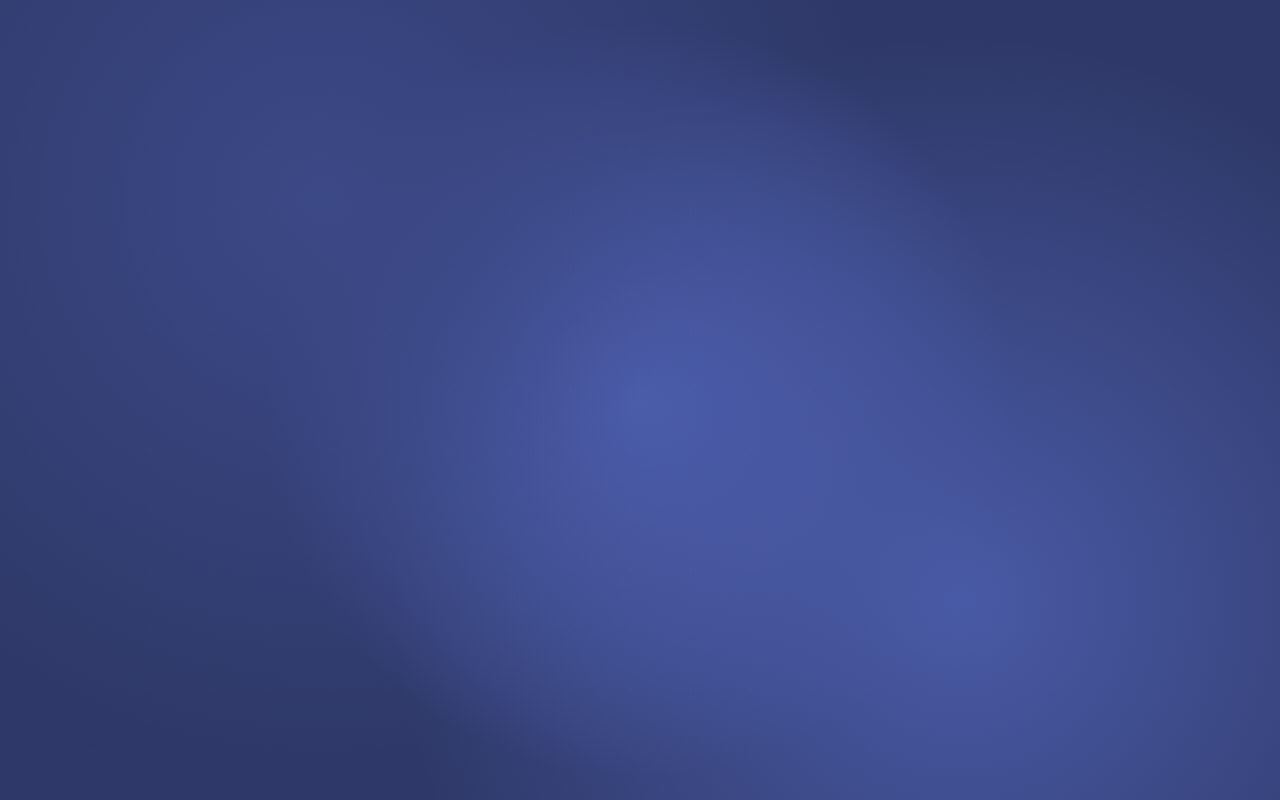
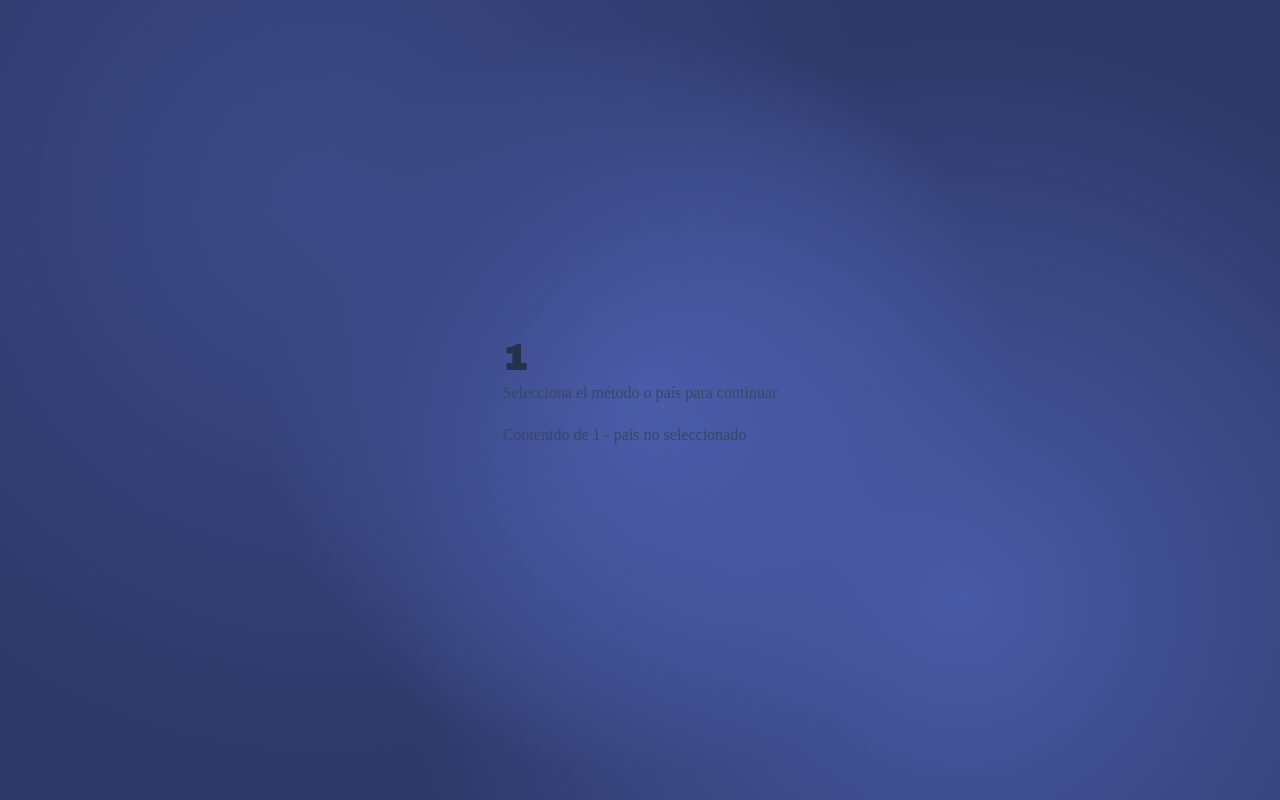
Before and after one commit to FranzFQ/hapi_page_proyect, a React (Vite) app in the folder fronted/: page /banking/1/methods in a window 1280 px wide. Before the commit this address had no page. Built offline with nearby package versions, Linux system fonts and the light colour scheme.

Commit message:
refactor: reorganize banking and transfer routes structure

```diff
--- a/fronted/src/App.jsx
+++ b/fronted/src/App.jsx
@@ -10,20 +10,29 @@ import ManageStocksPage from './pages/ManageStocksPage';
 import AddStockPage from './pages/AddStockPage';
 import EditStockPage from './pages/EditStockPage';
 import StockDetailsPage from './pages/StockDetailsPage';
-import UserTransferPage from "./pages/UserTransferPage.jsx";
+{/*Transfers*/}
+import BankingPage from "./pages/user-transfer/BankingPage.jsx";
+import DepositPage from "./pages/user-transfer/DepositPage.jsx";
+import WithdrawPage from "./pages/user-transfer/WithdrawPage.jsx";
+import TransferPage from "./pages/user-transfer/TransferPage.jsx";
+import MethodsPage from "./pages/user-transfer/MethodsPage.jsx";
 
 export default function App() {
   return (
     <Router>
       <Routes>
-        <Route path="/" element={<UserTransferPage />} />
+        <Route path="/" element={<BankingPage />} />
         <Route path="/home" element={<UserHome />} />
         <Route path="/register" element={<UserRegister />} />
         <Route path="/admin" element={<AdminDashboard />} />
         <Route path="/loginEmail" element={<EmailLoginPage />} />
         <Route path="/loginPassword" element={<PasswordLoginPage />} />
 
-        <Route path="/transfer" element={<UserTransferPage />} />
+        <Route path="/banking" element={<BankingPage />} />
+        <Route path="/banking/deposit" element={<DepositPage />} />
+        <Route path="/banking/withdraw" element={<WithdrawPage />} />
+        <Route path="/banking/transfer" element={<TransferPage />} />
+        <Route path="/banking/:operation/methods" element={<MethodsPage />}/>
 
         <Route path="/admin/stocks" element={<ManageStocksPage />} />
         <Route path="/admin/stocks/add" element={<AddStockPage />} />
--- /dev/null
+++ b/fronted/src/pages/user-transfer/BankingPage.jsx
@@ -0,0 +1,14 @@
+import BankingLayout from "../../user-components/layouts/BankingLayout.jsx"
+import RecentTransfer from "../../user-components/transfer-components/RecentTransfer.jsx"
+import TransferOption from "../../user-components/transfer-components/TransferOption.jsx"
+
+const BankingPage = () => {
+  return (
+    <BankingLayout>
+      <TransferOption />
+      <RecentTransfer />
+    </BankingLayout>
+  );
+}
+
+export default BankingPage;
--- /dev/null
+++ b/fronted/src/pages/user-transfer/DepositPage.jsx
@@ -0,0 +1,9 @@
+const DepositPage = () => {
+  return (
+    <div>
+        <p>DepositPage</p>
+    </div>
+  );
+}
+
+export default DepositPage;
--- /dev/null
+++ b/fronted/src/pages/user-transfer/MethodsPage.jsx
@@ -0,0 +1,30 @@
+import { useParams, useSearchParams } from "react-router-dom";
+
+const MethodsPage = () => {
+    const { operation } = useParams();
+    const [searchParams] = useSearchParams();
+    const country = searchParams.get("country");
+
+    return (
+        <div className="methods-container">
+        <header className="methods-header">
+        <h1 className="methods-title">
+          {operation ? operation.toUpperCase() : "OPERACIÓN"}{" "}
+          {country && `(${country})`}
+        </h1>
+        <p className="methods-subtitle">
+          Selecciona el método o país para continuar
+        </p>
+      </header>
+
+      <section className="methods-content">
+        {/* Aquí luego colocarás el selector de países o métodos */}
+        <div className="placeholder">
+          <p>Contenido de {operation} - país {country || "no seleccionado"}</p>
+        </div>
+      </section>
+    </div>
+  );
+};
+
+export default MethodsPage;
--- /dev/null
+++ b/fronted/src/pages/user-transfer/TransferPage.jsx
@@ -0,0 +1,9 @@
+const TransferPage = () => {
+  return (
+    <div>
+        <p>TransferPage</p>
+    </div>
+  );
+}
+
+export default TransferPage;
--- /dev/null
+++ b/fronted/src/pages/user-transfer/WithdrawPage.jsx
@@ -0,0 +1,9 @@
+const WithdrawPage = () => {
+  return (
+    <div>
+        <p>WithdrawPage</p>
+    </div>
+  );
+}
+
+export default WithdrawPage;
```
